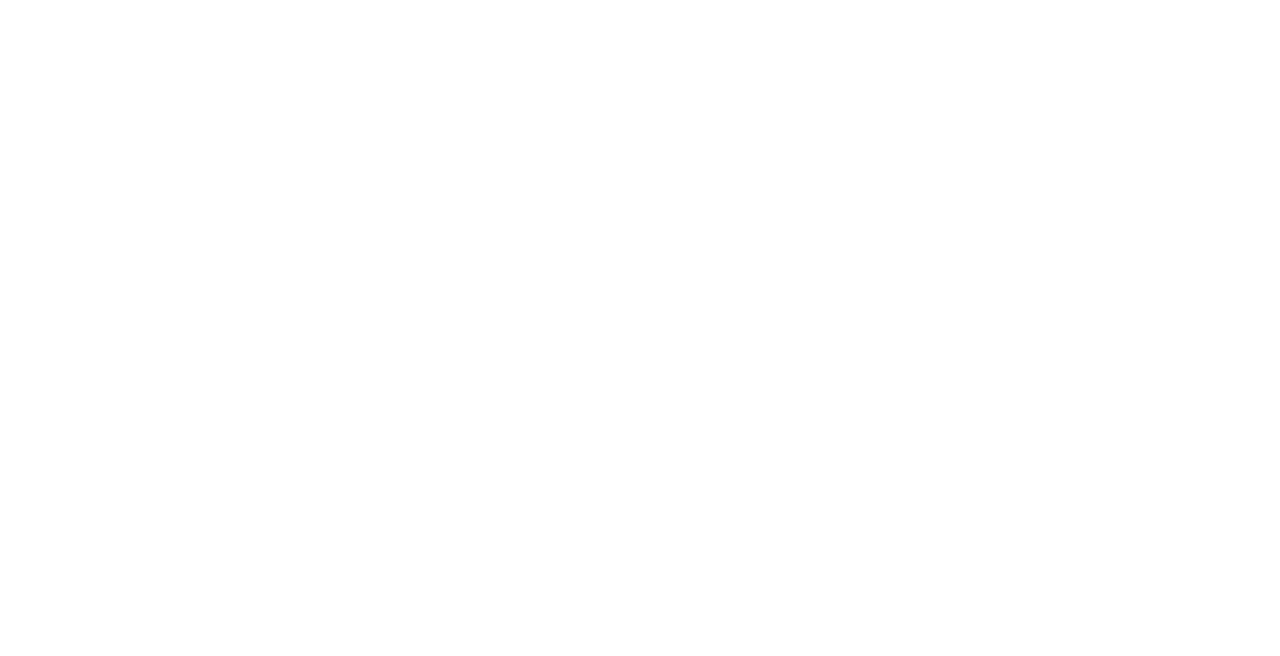
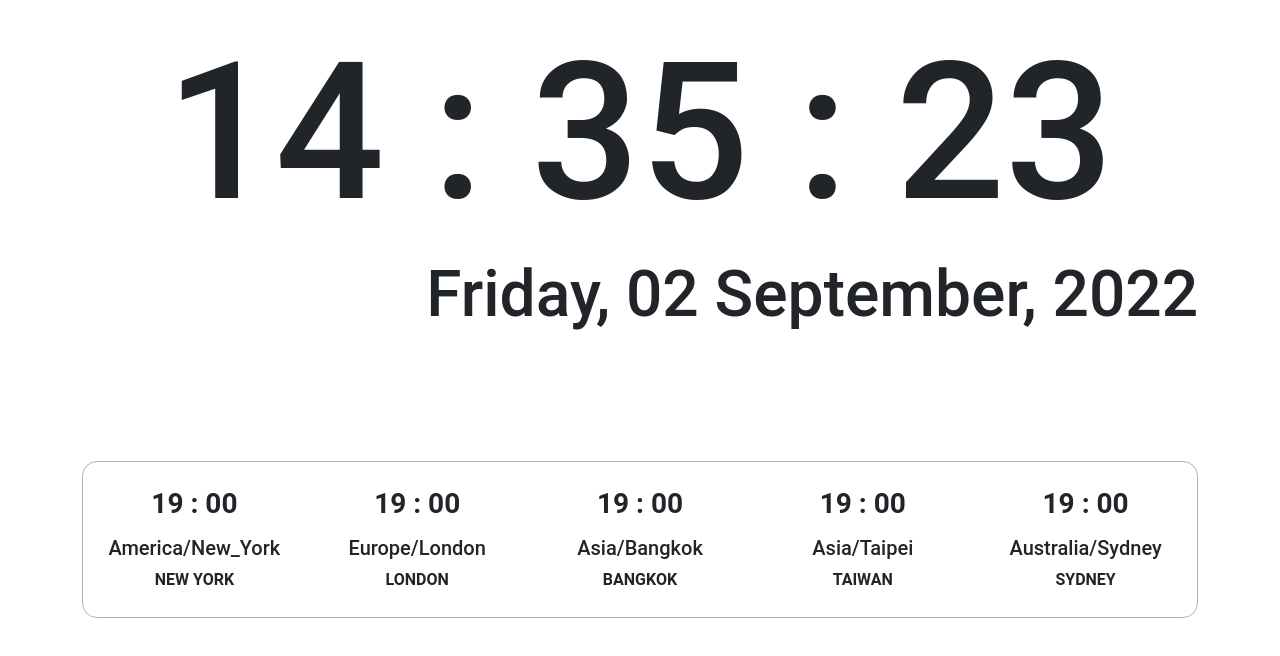
Before and after one commit to ranemihirk/portfolio, an Angular app: page /time in a window 1280 px wide. Shown: the part 122-778 px from the top of the page. Built offline with nearby package versions, Linux system fonts and the light colour scheme.

Commit message:
current time and date changes done

```diff
--- a/src/app/time/time.component.css
+++ b/src/app/time/time.component.css
@@ -0,0 +1,43 @@
+.time-section{
+    display: flex;
+    align-items: center;
+    min-height: 100vh;
+    padding-top: 80px;
+}
+.datetime-div h1{
+    font-size: 12rem;
+    text-align: center;
+}
+.datetime-div h3{
+    font-size: 4rem;
+    text-align: right;
+}
+
+.global-time-div{
+    display: flex;
+    flex-wrap: nowrap;
+    justify-content: space-evenly;
+    align-items: center;
+    margin-top: 120px;
+    border-radius: 15px;
+    border: 1px solid rgba(0,0,0,.3);
+}
+.global-time{
+    flex: 20%;
+    max-width: 20%;
+    padding: 25px;
+}
+.global-time h3, .global-time h5, .global-time p{
+    text-align: center;
+}
+.global-time h3{
+    margin-bottom: 15px;
+    font-weight: 700;
+}
+.global-time h5{
+    /* margin-bottom: 25px; */
+}
+.global-time p{
+    font-weight: 700;
+    margin: 0;
+}
--- a/src/app/time/time.component.html
+++ b/src/app/time/time.component.html
@@ -1,7 +1,39 @@
-<div class="container">
-    <div class="row">
-        <div class="col-lg-12">
-            <h1 id="currentTime"></h1>
+<section class="time-section" ondblclick="this.fullScreen()">
+    <div class="container">
+        <div class="row">
+            <div class="col-lg-12 datetime-div">
+                <h1 id="currentTime"></h1>
+                <h3 id="currentDate"></h3>
+            </div>
+            <div class="col-lg-12">
+                <div class="global-time-div" id="worldClockDiv">
+                    <div class="global-time">
+                        <h3 id="ny">19 : 00</h3>
+                        <h5>America/New_York</h5>
+                        <p>NEW YORK</p>
+                    </div>
+                    <div class="global-time">
+                        <h3 id="ldn">19 : 00</h3>
+                        <h5>Europe/London</h5>
+                        <p>LONDON</p>
+                    </div>
+                    <div class="global-time">
+                        <h3 id="bkk">19 : 00</h3>
+                        <h5>Asia/Bangkok</h5>
+                        <p>BANGKOK</p>
+                    </div>
+                    <div class="global-time">
+                        <h3 id="tpe">19 : 00</h3>
+                        <h5>Asia/Taipei</h5>
+                        <p>TAIWAN</p>
+                    </div>
+                    <div class="global-time">
+                        <h3 id="syd">19 : 00</h3>
+                        <h5>Australia/Sydney</h5>
+                        <p>SYDNEY</p>
+                    </div>
+                </div>
+            </div>
         </div>
     </div>
-</div>
+</section>
--- a/src/app/time/time.component.ts
+++ b/src/app/time/time.component.ts
@@ -12,12 +12,73 @@ export class TimeComponent implements OnInit {
   constructor(private router: Router) { }
 
   ngOnInit(): void {
-    let offset = new Date();
-    let timeElement = document.getElementById("currentTime");
-    console.log("offset: ", offset, offset.getTimezoneOffset());
-    console.log("timeElement: ", timeElement);
-    // timeElement.innerText = 'Hey';
-    // document.getElementById("currentTime").innerHTML = "yourTextHere";
+    this.updateClock(); // initial call
+	// this.worldClockStructure();
   }
 
+  updateClock() {
+    let now = new Date(), // current date
+        time = (now.getHours() < 10 ? '0' : '') + now.getHours() + ' : ' + (now.getMinutes() < 10 ? '0' : '') + now.getMinutes() + ' : ' + (now.getSeconds() < 10 ? '0' : '') + now.getSeconds(), // again, you get the idea
+		dd = String(now.getDate()).padStart(2, '0'),
+		mm = now.getMonth(), // String(now.getMonth() + 1).padStart(2, '0'), //January is 0!
+		yyyy = now.getFullYear(),
+		timeElement = (document.getElementById('currentTime') as HTMLElement),
+		dateElement = (document.getElementById('currentDate') as HTMLElement),
+		days = ["Sunday","Monday","Tuesday","Wednesday","Thursday","Friday","Saturday"],
+		months = ["January", "February", "March", "April", "May", "June", "July", "August", "September", "October", "November", "December"];
+
+    // set the content of the element with the ID time to the formatted string
+    dateElement.innerHTML = days[now.getDay()] + ', ' + dd + ' ' + months[mm] + ', ' + yyyy;
+	timeElement.innerHTML = time;
+
+    // call this function again in 1000ms
+    setTimeout(this.updateClock, 1000);
 }
+
+fullScreen(){
+	let elem = document.documentElement;
+	if (elem.requestFullscreen) {
+		elem.requestFullscreen();
+	  }
+}
+
+worldClockStructure(){
+  const data=[
+    {
+      country:"NEW YORK",
+      timeZone:"America/New_York",
+	  id: "ny"
+    },
+    {
+      country:"LONDON",
+      timeZone:"Europe/London",
+	  id: "ldn"
+    },
+    {
+      country:"BANGKOK",
+      timeZone:"Asia/Bangkok",
+	  id: "bkk"
+    },
+    {
+      country:"TAIWAN",
+      timeZone:"Asia/Taipei",
+	  id: "tpe"
+    },
+    {
+      country:"SYDNEY",
+      timeZone:"Australia/Sydney",
+	  id: "syd"
+    }
+  ];
+  let worlClockHTMLStruct = (document.getElementById('worldClockDiv') as HTMLElement);
+
+  [...data].forEach(element => {
+    let current = `<div class="global-time">
+                      <h5>${element.timeZone}</h5>
+                      <p>${element.country}</p>
+                    </div>`;
+    worlClockHTMLStruct.innerHTML += current;
+  })
+}
+
+}
```
